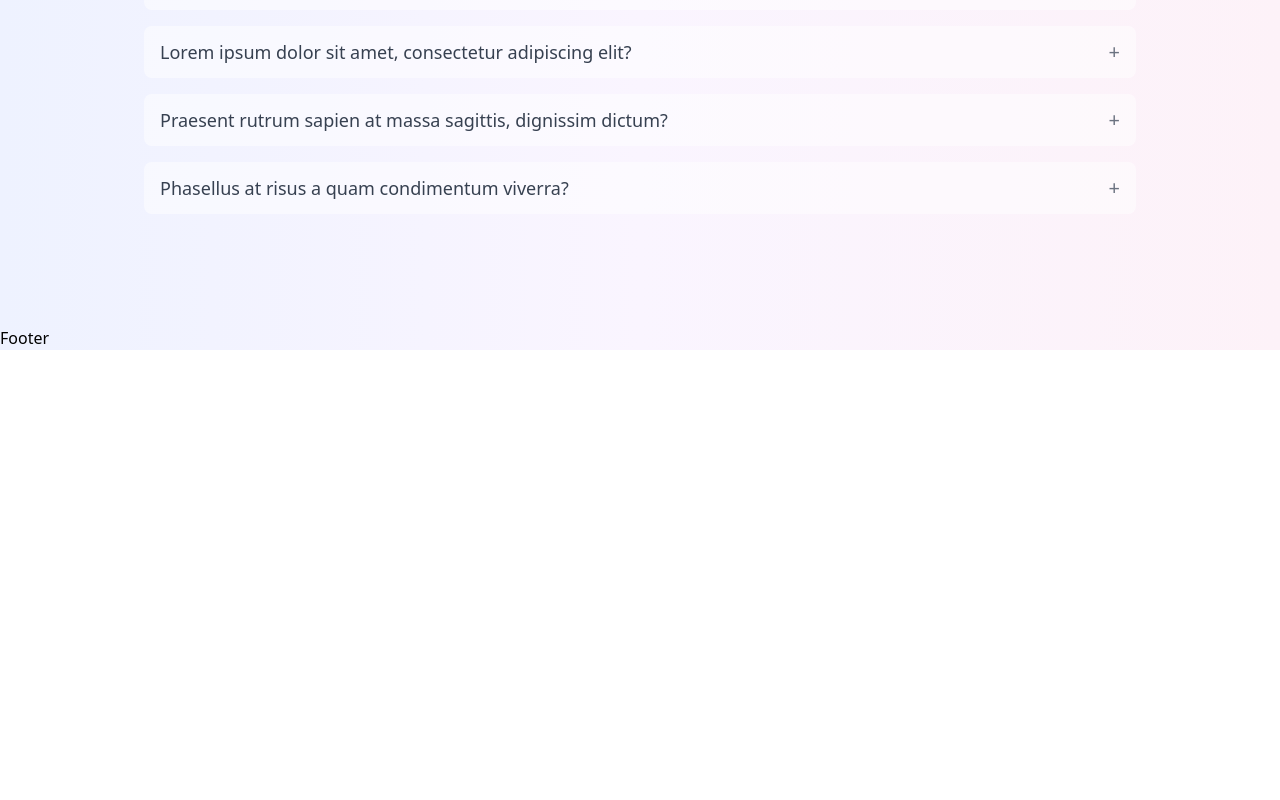
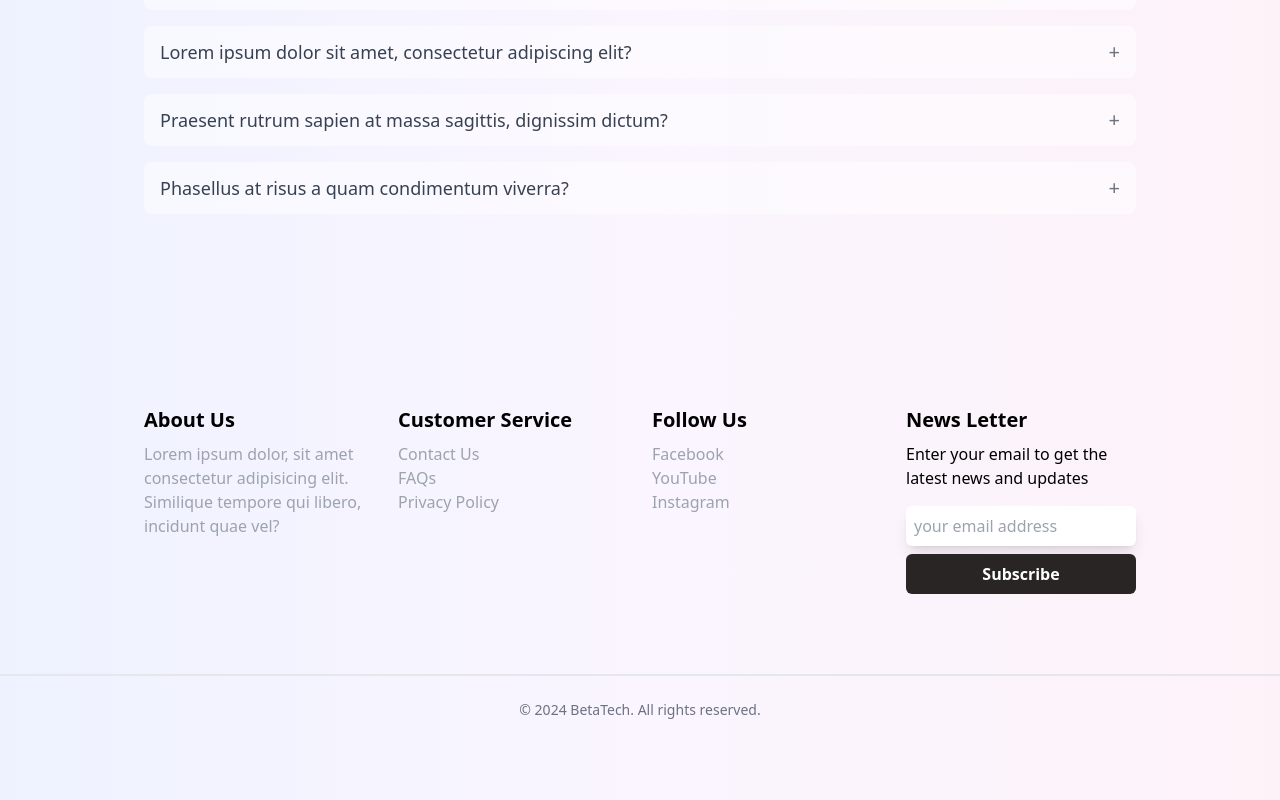
Before and after one commit to WailSolaiman/onix, a React (Vite) app: page / in a window 1280 px wide. Shown: the part 2984-3784 px from the top of the page. Before the commit the page ends 3334 px from the top, so only its background shows below. Built offline with nearby package versions, Linux system fonts and the light colour scheme.

Commit message:
update footer component

```diff
--- a/src/components/Footer.jsx
+++ b/src/components/Footer.jsx
@@ -1,7 +1,109 @@
 import React from 'react'
+import { motion } from 'framer-motion'
 
 const Footer = () => {
-	return <div>Footer</div>
+	const footerVariants = {
+		hidden: { opacity: 0, y: 50 },
+		visible: {
+			opacity: 1,
+			y: 0,
+			transition: {
+				duration: 0.7,
+				ease: 'easeInOut',
+			},
+		},
+	}
+
+	return (
+		<motion.footer
+			initial='hidden'
+			whileInView='visible'
+			variants={footerVariants}
+			viewport={{ amount: 0.5 }}
+			className='py-20'>
+			<div className='w-4/5 m-auto grid md:grid-cols-4 gap-6 px-4'>
+				<div>
+					<h2 className='text-xl font-bold mb-2'>About Us</h2>
+					<p className='text-gray-400'>
+						Lorem ipsum dolor, sit amet consectetur adipisicing
+						elit. Similique tempore qui libero, incidunt quae vel?
+					</p>
+				</div>
+				<div>
+					<h2 className='text-xl font-bold mb-2'>Customer Service</h2>
+					<ul>
+						<li>
+							<a
+								href='#'
+								className='text-gray-400 hover:text-violet-800'>
+								Contact Us
+							</a>
+						</li>
+						<li>
+							<a
+								href='#'
+								className='text-gray-400 hover:text-violet-800'>
+								FAQs
+							</a>
+						</li>
+						<li>
+							<a
+								href='#'
+								className='text-gray-400 hover:text-violet-800'>
+								Privacy Policy
+							</a>
+						</li>
+					</ul>
+				</div>
+				<div>
+					<h2 className='text-xl font-bold mb-2'>Follow Us</h2>
+					<ul>
+						<li>
+							<a
+								href='#'
+								className='text-gray-400 hover:text-violet-800'>
+								Facebook
+							</a>
+						</li>
+						<li>
+							<a
+								href='#'
+								className='text-gray-400 hover:text-violet-800'>
+								YouTube
+							</a>
+						</li>
+						<li>
+							<a
+								href='#'
+								className='text-gray-400 hover:text-violet-800'>
+								Instagram
+							</a>
+						</li>
+					</ul>
+				</div>
+				<div>
+					<h2 className='text-xl font-bold mb-2'>News Letter</h2>
+					<p>Enter your email to get the latest news and updates</p>
+					<form className='mt-4'>
+						<input
+							type='email'
+							placeholder='your email address'
+							className='p-2 w-full rounded-md text-gray-600 shadow-lg'
+						/>
+						<button className='mt-2 w-full p-2 bg-stone-800 rounded-md font-semibold text-white'>
+							Subscribe
+						</button>
+					</form>
+				</div>
+			</div>
+			<div>
+				<p className='text-center text-gray-500 mt-20 pt-6 text-sm border-t-2'>
+					&copy; {new Date().getFullYear()} BetaTech. All rights
+					reserved.
+				</p>
+			</div>
+		</motion.footer>
+	)
 }
 
 export default Footer
```
